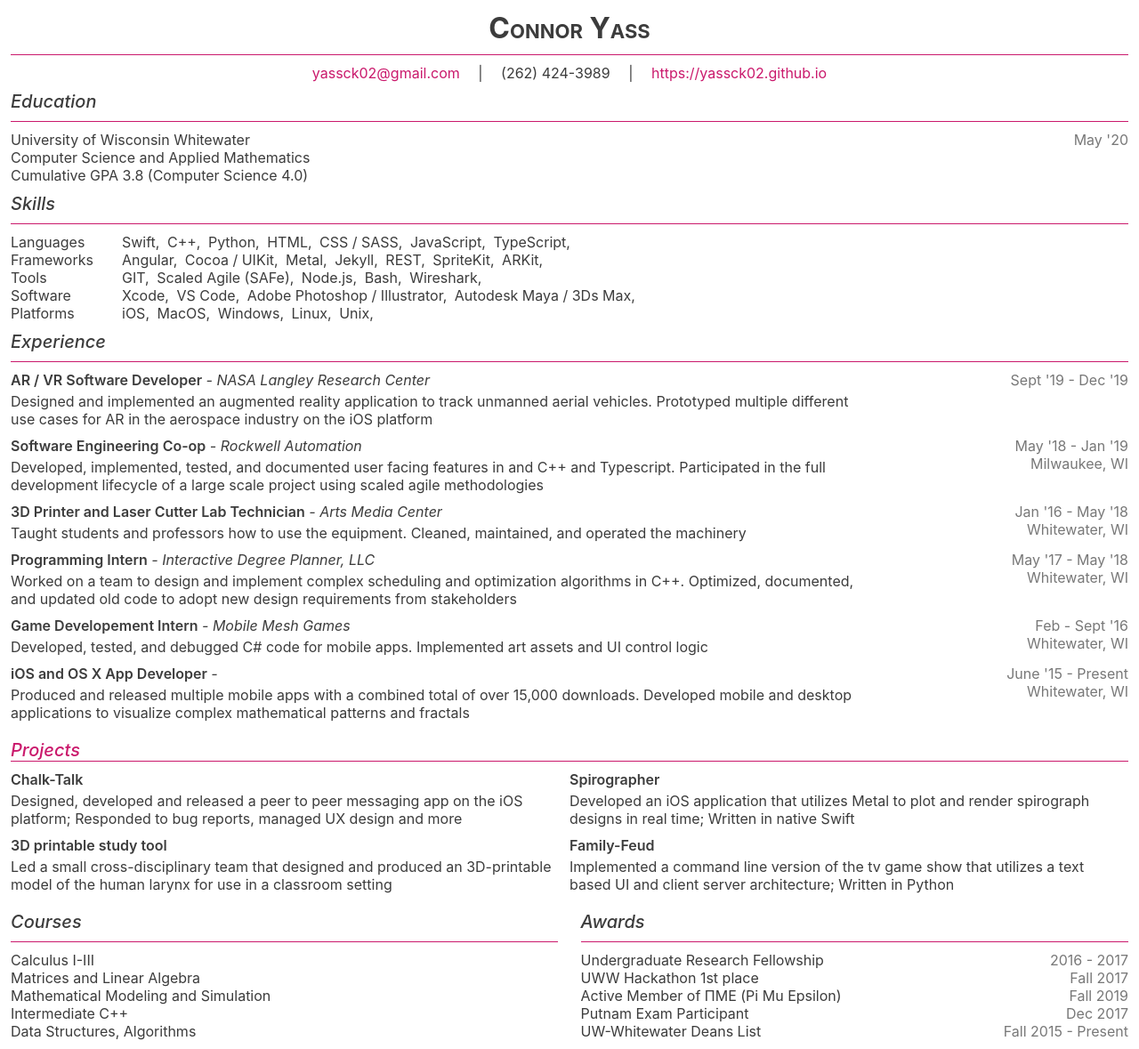
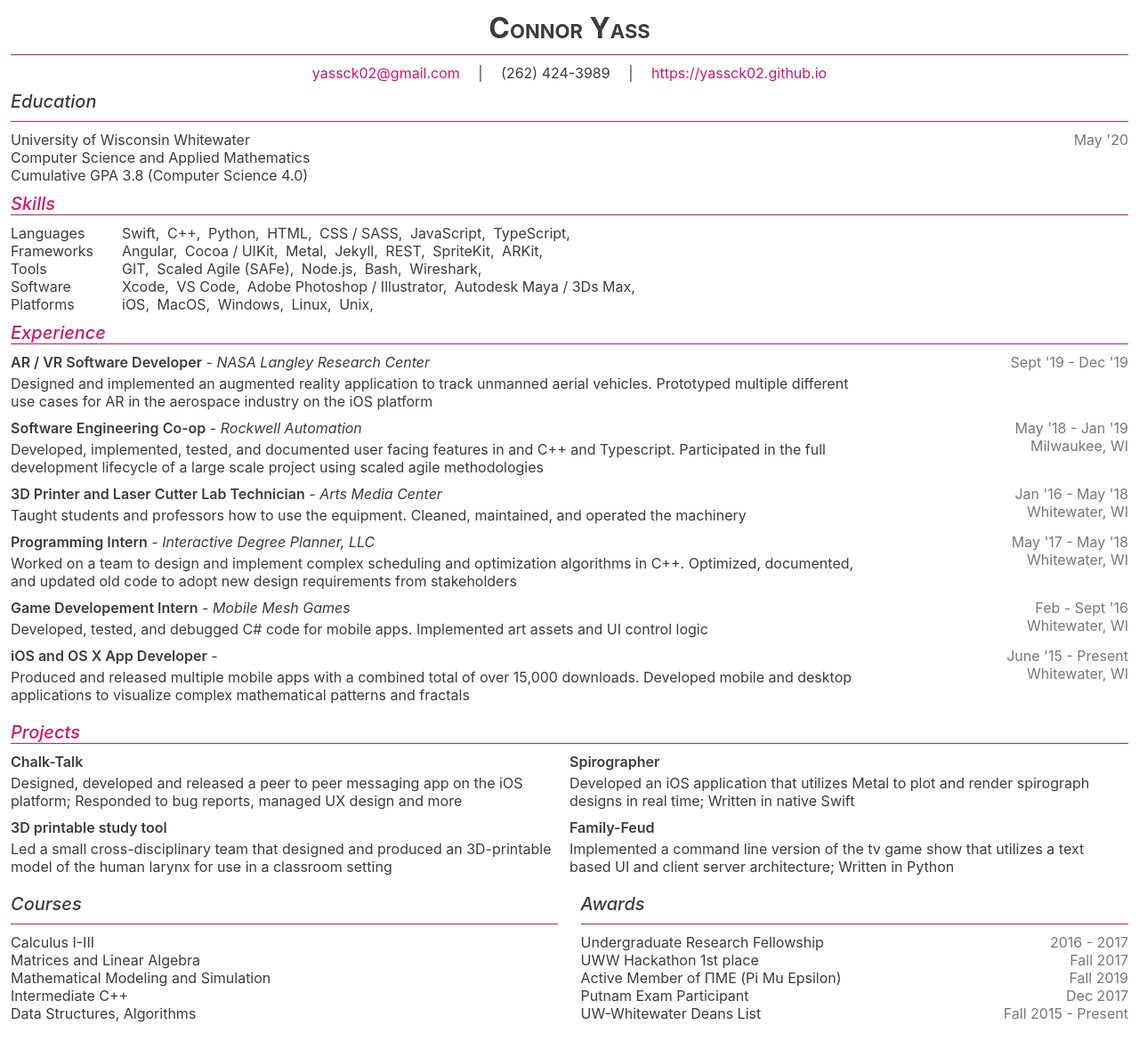
Before and after one commit to yassck02/yassck02.github.io, a Jekyll site: the page built from resume.html, in a window 1280 px wide. Shown: the whole page at 89% size. Built offline with Jekyll 4.4.1, drawn with Linux system fonts in a browser that asks for light colours.

Commit message:
added more internal links

```diff
--- a/_includes/resume/experience.html
+++ b/_includes/resume/experience.html
@@ -1,5 +1,5 @@
 <div class="section experience">
-  <h2 class="section__title">Experience</h2>
+  <a class="section__title" href="http://yassck02.github.io#Experience">Experience</a>
   <div class="hr"></div>
   <div class="section__content">
     {% for experience in site.data.experiences %}
--- a/_includes/resume/skills.html
+++ b/_includes/resume/skills.html
@@ -1,5 +1,5 @@
 <div class="section skills">
-  <h2 class="section__title">Skills</h2>
+  <a class="section__title" href="http://yassck02.github.io#Skills">Skills</a>
   <div class="hr"></div>
   <div class="section__content">
     <div class="skills__titles">
--- a/_includes/site/experience.html
+++ b/_includes/site/experience.html
@@ -1,3 +1,4 @@
 <div class="section experience">
+  <a name="Experience"></a>
   <h3>EXPERIENCE</h3>
 </div>
--- a/_includes/site/projects.html
+++ b/_includes/site/projects.html
@@ -1,4 +1,5 @@
-<div class="section projects" name="Projects">
+<div class="section projects">
+  <a name="Projects"></a>
   <h3>PROJECTS</h3>
   <div>
     {% for project in site.data.projects %}
--- a/_includes/site/skills.html
+++ b/_includes/site/skills.html
@@ -1,4 +1,5 @@
 <div class="section projects">
+  <a name="Skills"></a>
   <h3>SKILLS</h3>
   <div class="terminal">
     This is a termial window
```
Also changed, not shown: 2 other files.
